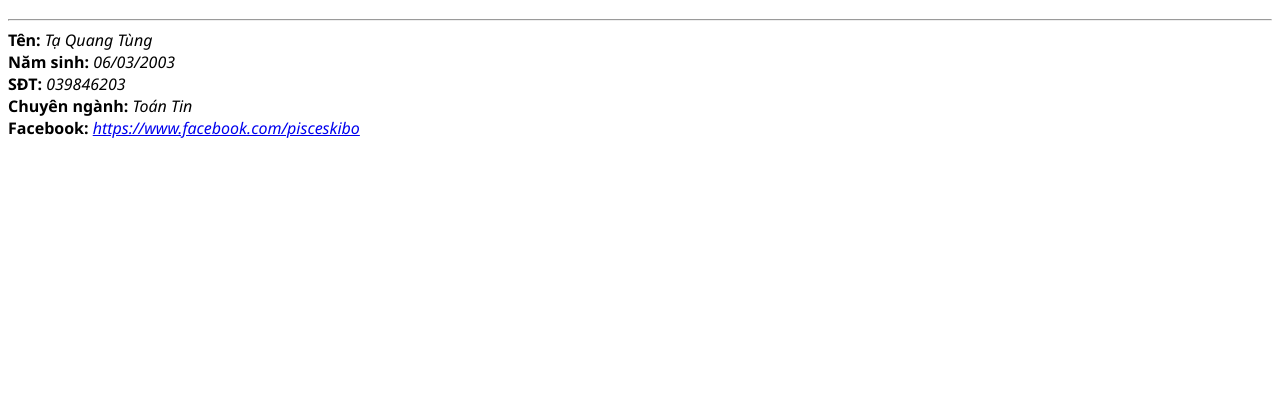
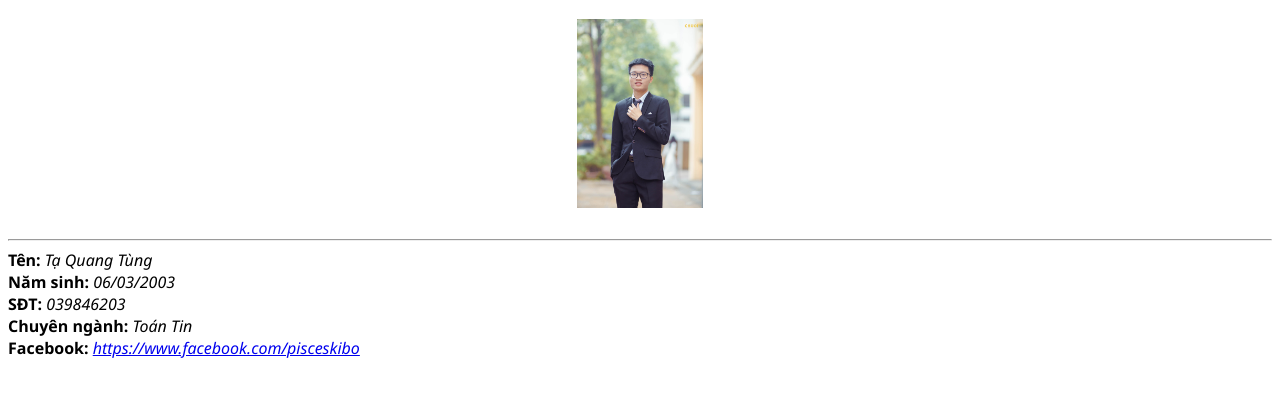
Before and after one commit to kibo0603/kibo0603.github.io, a plain HTML site: page index.html in a window 1280 px wide. Shown: the part 67-464 px from the top of the page. Drawn offline with Linux system fonts and the light colour scheme.

Commit message:
Tao them Folder Image va them anh vao web

```diff
--- a/colorweb.css
+++ b/colorweb.css
@@ -5,3 +5,7 @@ body {
 h1 {
 	text-align: center;
 }
+
+img {
+	width: 10%;
+}
--- a/index.html
+++ b/index.html
@@ -8,6 +8,8 @@
 </head>
 <body>
 	<h1> Tạ Quang Tùng (Python FullStack) </h1>
+
+	<h1> <img src="Image/TQT.jpg" alt=""> </h1>
 
 	<hr>
 
```
Also changed, not shown: Image/TQT.jpg (added).
